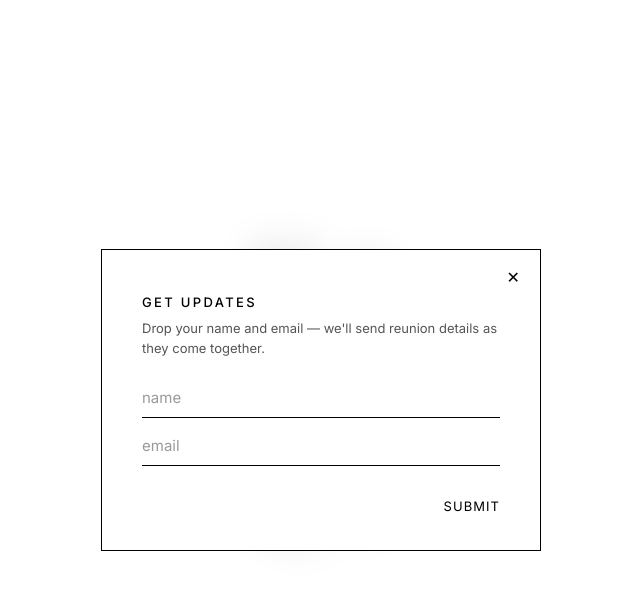
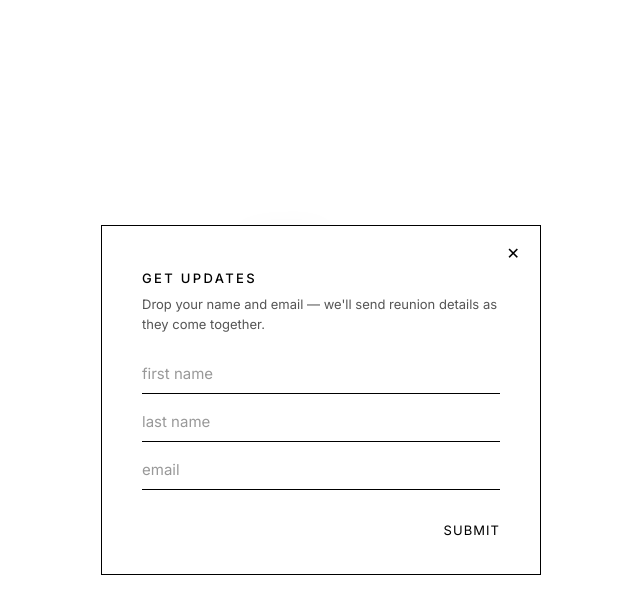
Before and after one commit to christiantype/archeworks-reunion, a plain HTML site: page index.html in a window 1280 px wide. Both pictures are taken after a click on the button "GET UPDATES". Shown: the whole page, without its empty margins (319-959 px from the left). Drawn offline with Linux system fonts and the light colour scheme.

Commit message:
Collect first + last name in signup form
Split the single name field into firstName/lastName; update Apps Script
reference to append both columns.

Co-Authored-By: Claude Opus 4.7 <noreply@anthropic.com>

```diff
--- a/index.html
+++ b/index.html
@@ -436,7 +436,10 @@
       <p class="modal-blurb">Drop your name and email — we'll send reunion details as they come together.</p>
       <form class="signup-form" id="signup-form">
         <div class="field">
-          <input type="text" name="name" placeholder="name" required autocomplete="name" />
+          <input type="text" name="firstName" placeholder="first name" required autocomplete="given-name" />
+        </div>
+        <div class="field">
+          <input type="text" name="lastName" placeholder="last name" required autocomplete="family-name" />
         </div>
         <div class="field">
           <input type="email" name="email" placeholder="email" required autocomplete="email" />
```
Also changed, not shown: 1 other file.
